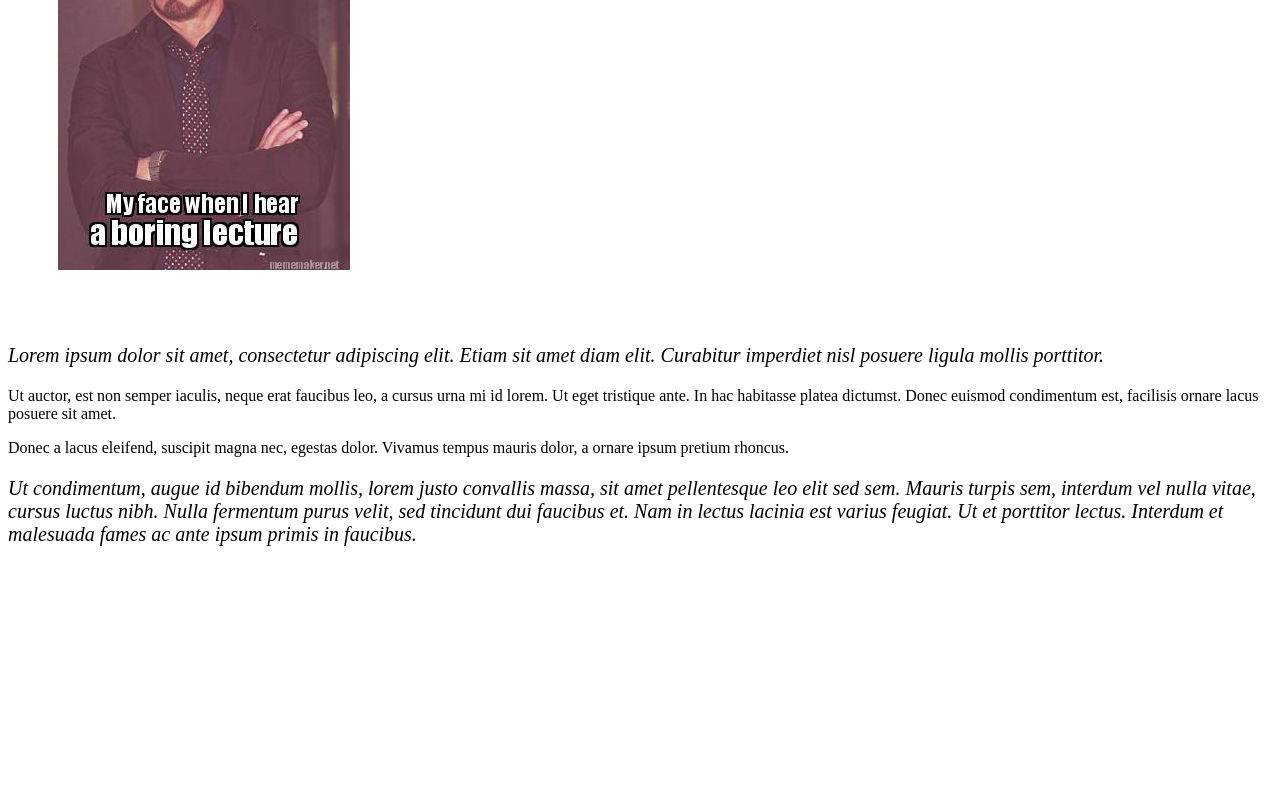
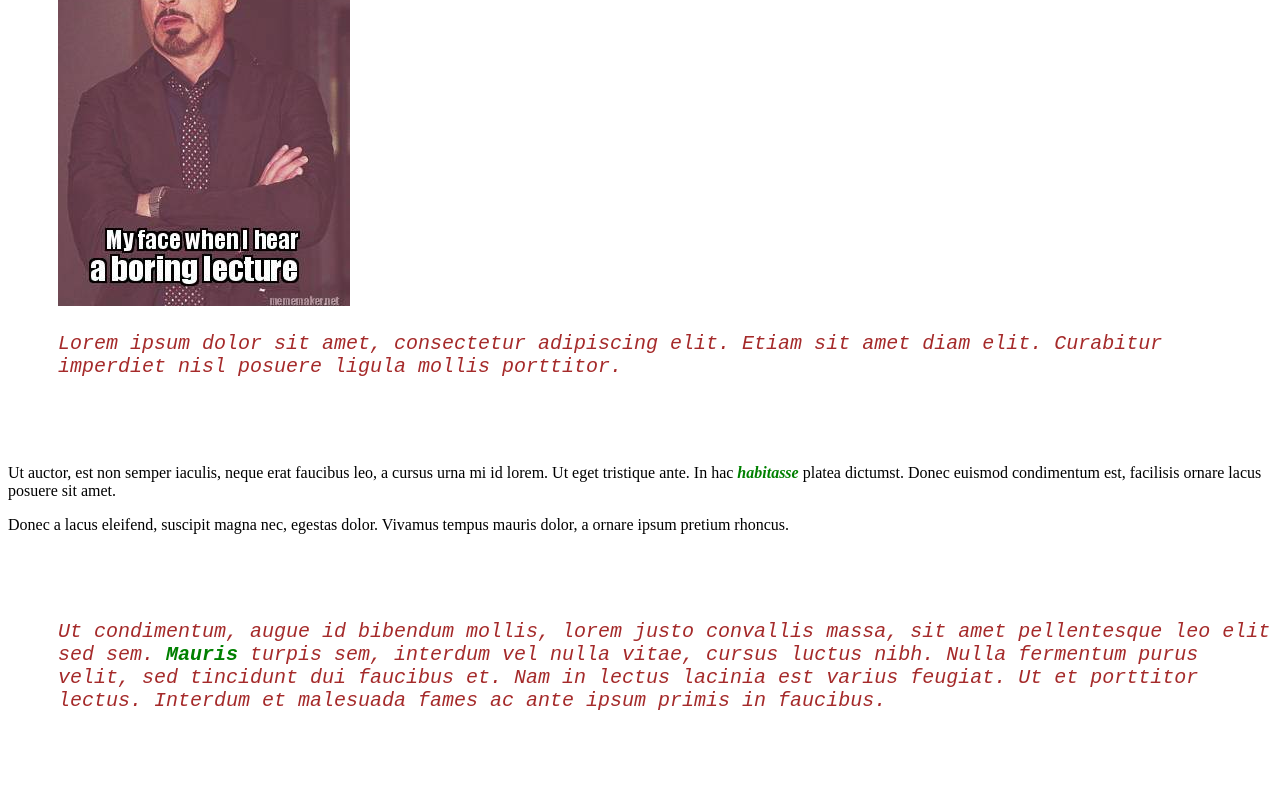
Before and after one commit to Tamothy/cupcake_shop, a plain HTML site: page boring-lecture.html in a window 1280 px wide. Shown: the part 236-1026 px from the top of the page. Before the commit the page ends 802 px from the top, so only its background shows below. Drawn offline with Linux system fonts and the light colour scheme.

Commit message:
Change class to divs and spans

```diff
--- a/boring-lecture.html
+++ b/boring-lecture.html
@@ -5,11 +5,15 @@
     <title>Boring Lecture</title>
   </head>
   <body>
-  <h2 class="intro">This is our boring lecture.</h2>
-  <img class="intro" src="img/boring-face.jpeg" alt="I'm drunk" />
-  <p class="intro">Lorem ipsum dolor sit amet, consectetur adipiscing elit. Etiam sit amet diam elit. Curabitur imperdiet nisl posuere ligula mollis porttitor.</p>
-  <p>Ut auctor, est non semper iaculis, neque erat faucibus leo, a cursus urna mi id lorem. Ut eget tristique ante. In hac habitasse platea dictumst. Donec euismod condimentum est, facilisis ornare lacus posuere sit amet.</p>
+  <div class="intro">
+    <h2>This is our <span class="intext">boring</span> lecture.</h2>
+    <img src="img/boring-face.jpeg" alt="I'm drunk" />
+    <p>Lorem ipsum dolor sit amet, consectetur adipiscing elit. Etiam sit amet diam elit. Curabitur imperdiet nisl posuere ligula mollis porttitor.</p>
+  </div>
+  <p>Ut auctor, est non semper iaculis, neque erat faucibus leo, a cursus urna mi id lorem. Ut eget tristique ante. In hac <span class="intext">habitasse</span> platea dictumst. Donec euismod condimentum est, facilisis ornare lacus posuere sit amet.</p>
   <p>Donec a lacus eleifend, suscipit magna nec, egestas dolor. Vivamus tempus mauris dolor, a ornare ipsum pretium rhoncus.</p>
-  <p class="intro">Ut condimentum, augue id bibendum mollis, lorem justo convallis massa, sit amet pellentesque leo elit sed sem. Mauris turpis sem, interdum vel nulla vitae, cursus luctus nibh. Nulla fermentum purus velit, sed tincidunt dui faucibus et. Nam in lectus lacinia est varius feugiat. Ut et porttitor lectus. Interdum et malesuada fames ac ante ipsum primis in faucibus.</p>
+  <div class="intro">
+    <p>Ut condimentum, augue id bibendum mollis, lorem justo convallis massa, sit amet pellentesque leo elit sed sem. <span class="intext">Mauris</span> turpis sem, interdum vel nulla vitae, cursus luctus nibh. Nulla fermentum purus velit, sed tincidunt dui faucibus et. Nam in lectus lacinia est varius feugiat. Ut et porttitor lectus. Interdum et malesuada fames ac ante ipsum primis in faucibus.</p>
+  </div>
   </body>
 </html>
--- a/css/styles2.css
+++ b/css/styles2.css
@@ -1,16 +1,16 @@
-h2.intro {
+.intro {
   color: brown;
   font-size: 20px;
   font-family: monospace;
-}
-
-p.intro {
   font-style: italic;
   font-size: 20px;
-}
-
-img.intro {
   padding-top: 50px;
   padding-left: 50px;
   padding-bottom: 50px;
 }
+
+.intext {
+  font-weight: bold;
+  font-style:italic;
+  color: green;
+}
```
